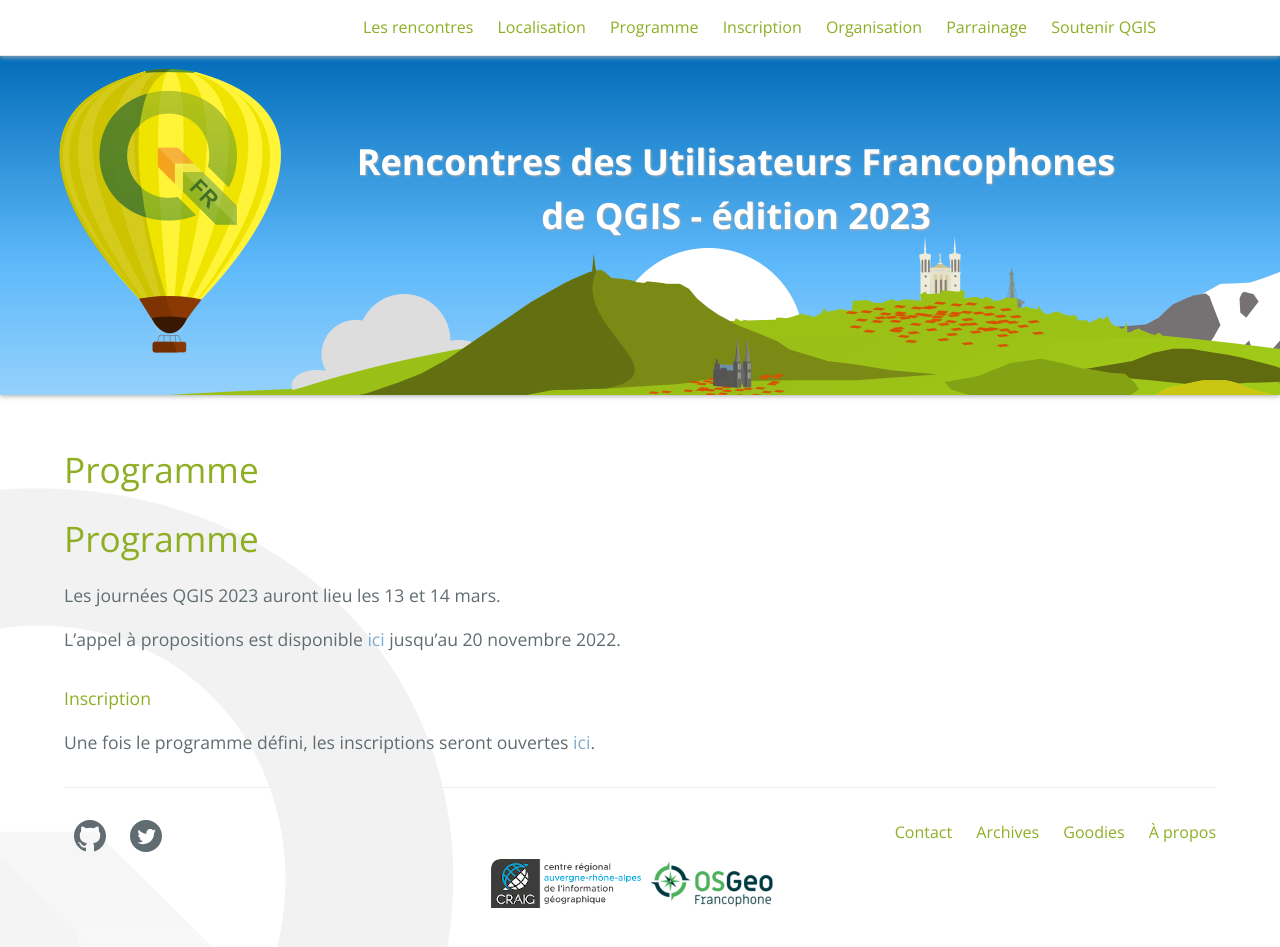
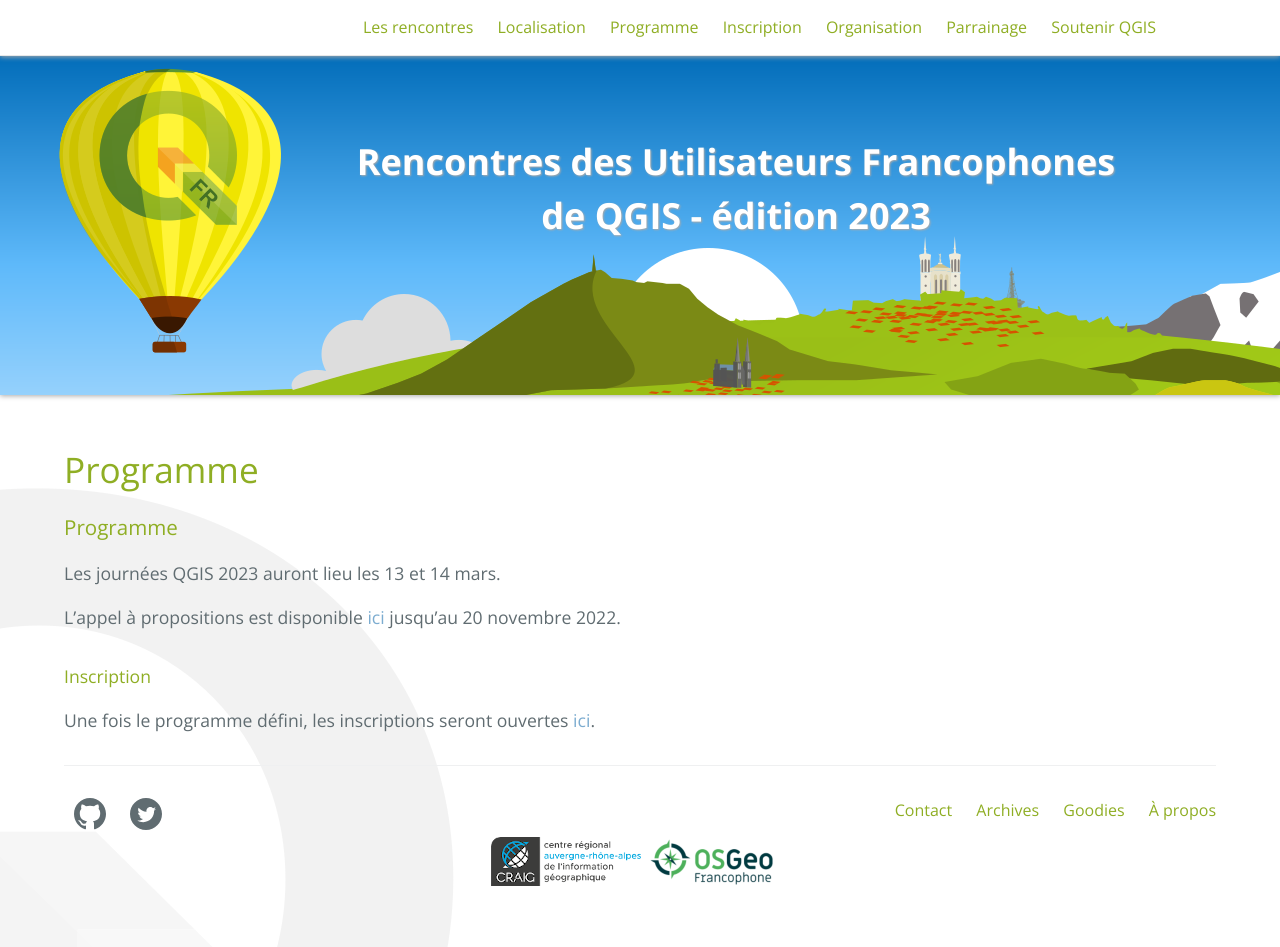
Before and after one commit to OSGeo-fr/QGIS-conf-fr-website, a Jekyll site: the page built from z20_programme.md, in a window 1280 px wide and 962 px high. Shown: the top 947 px of the window. Built offline with Jekyll 4.4.1, drawn with Linux system fonts in a browser that asks for light colours.

```diff
--- a/z20_programme.md
+++ b/z20_programme.md
@@ -5,7 +5,7 @@ tagline: Voici notre programme pour ces rencontres
 menu: header
 ---
 
-# Programme
+### Programme
 
 Les journées QGIS 2023 auront lieu les 13 et 14 mars.
 
```
